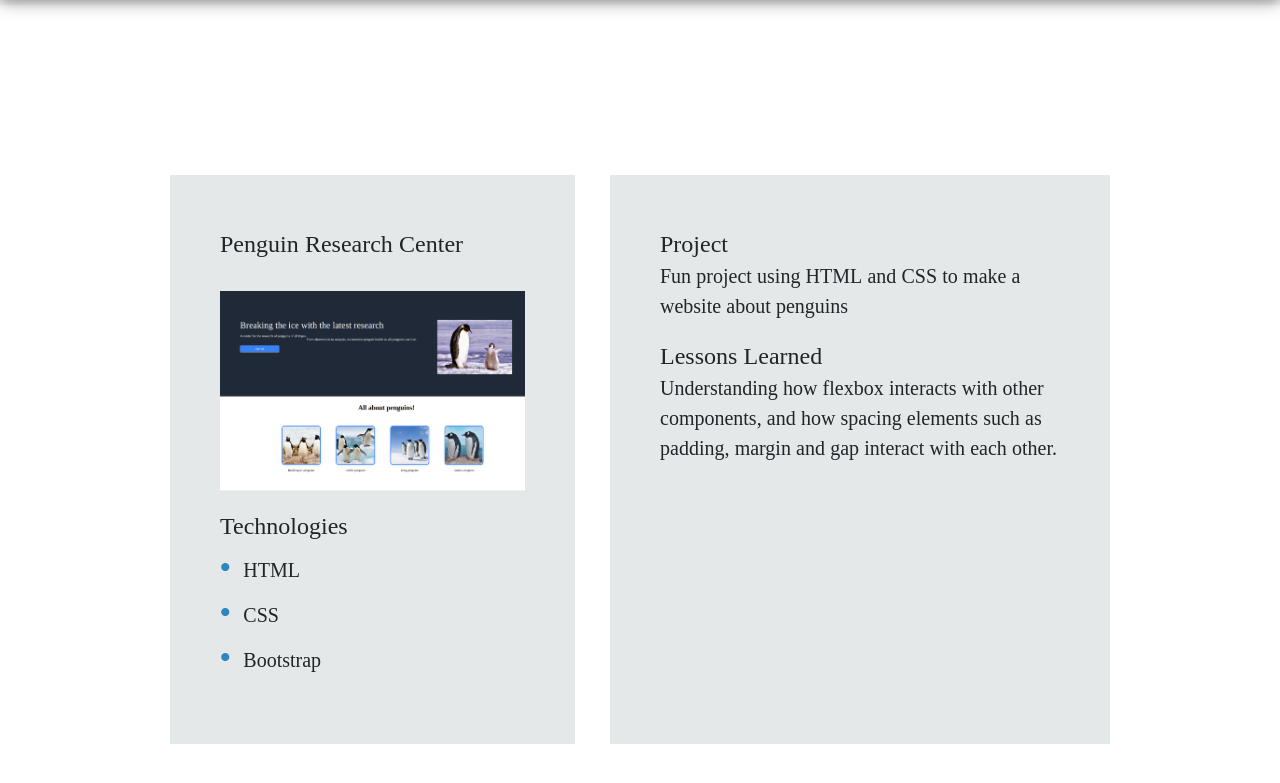
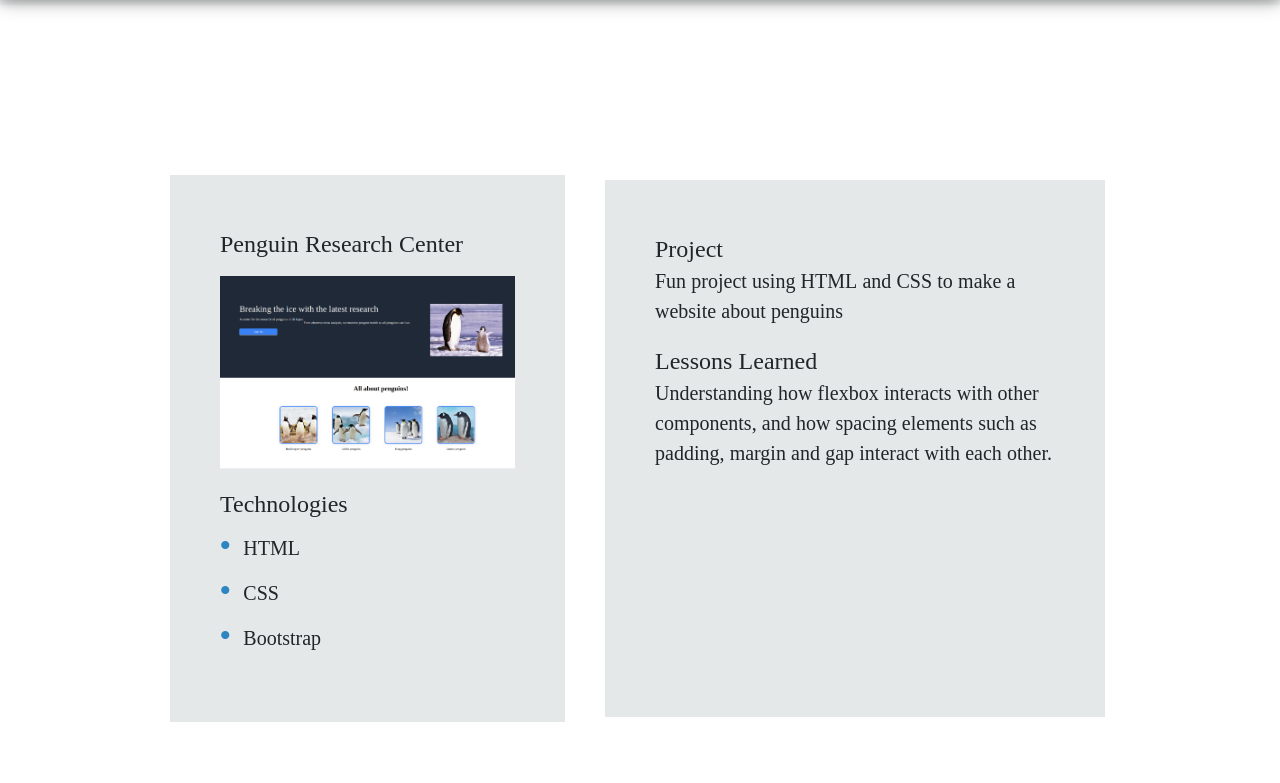
Before and after one commit to brookaroo10/MyPortfolio, a plain HTML site: page MyPortfolio/structure.html in a window 1280 px wide. Shown: the part 675-1458 px from the top of the page. Drawn offline with nearby package versions, Linux system fonts and the light colour scheme.

Commit message:
polishing margins

```diff
--- a/MyPortfolio/style.css
+++ b/MyPortfolio/style.css
@@ -89,7 +89,7 @@ html{
 	width: 550px;
 	max-width: 100%;
 	height: auto;
-	margin-top: 30px;
+	margin-top: 15px;
 }
 ul{
 	padding-left: 0px;
@@ -116,11 +116,12 @@ li{
 
 /*RIGHT SIDE*/
 .Project1b{
+	margin-top: 15px;
 	max-width: 500px;
 	float:left;
 	height:auto;
 	background: #E5E8E8 ;
-	margin:10px;
+	margin:15px;
 	padding: 50px;
 }
 
```
